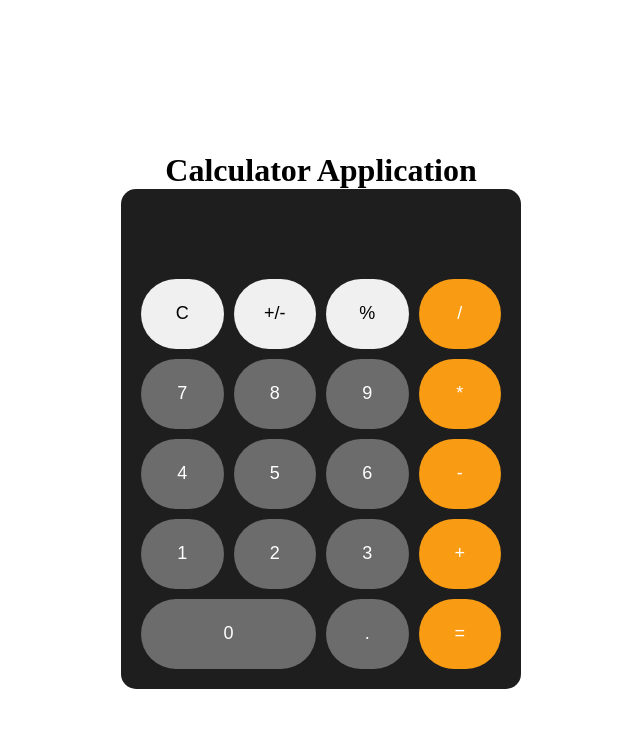
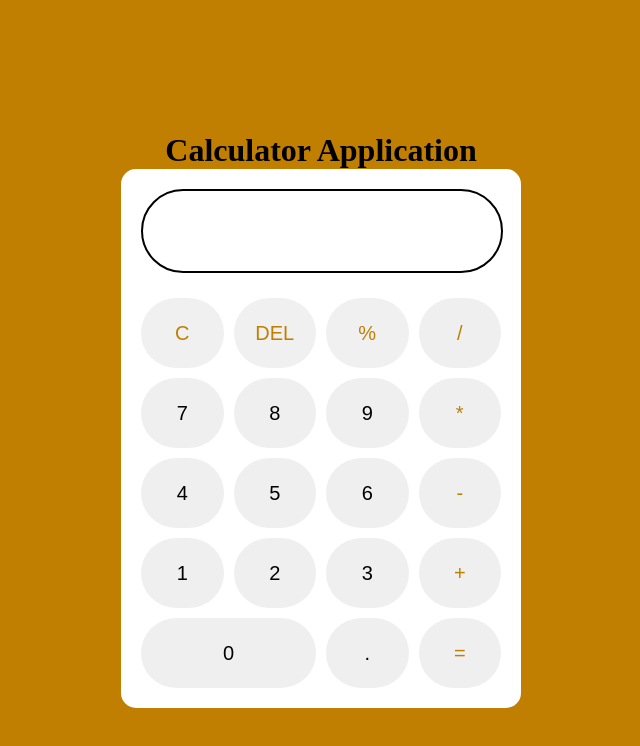
Before and after one commit to MasomRezaie/create-a-calculator, a React (Create React App) app: page / in a window 1280 px wide. Shown: the top 746 px of the page, without its empty margins (319-959 px from the left). Built offline with nearby package versions, Linux system fonts and the light colour scheme.

Commit message:
added calculator to the component folder

```diff
--- a/src/App.css
+++ b/src/App.css
@@ -1,18 +1,22 @@
+body {
+  background-color: #c07f00;
+}
+
 :root {
   --white: white;
   --light-gray: #f0f0f0;
-  --dark-gray: #6c6c6c;
-  --black: #1e1e1e;
-  --yellow: #f99c14;
+  --dark-gray: #f0f0f0;
+  --black: #ffffff;
+  --yellow: #f0f0f0;
 }
 
 .container {
+  height: 100vh;
+  padding: 20px;
   display: flex;
   flex-direction: column;
   justify-content: center;
   align-items: center;
-  height: 100vh;
-  padding: 20px;
 }
 
 #calculator {
@@ -36,12 +40,19 @@
 
 button {
   height: 70px;
-  font-size: 18px;
+  font-size: 20px;
   border: none;
   cursor: pointer;
   border-radius: 35px;
   width: 100%;
   transition: transform 0.1s ease-in-out;
+  color: #c07f00;
+}
+
+button:hover {
+  background-color: #010101;
+  color: #c07f00;
+
 }
 
 button:active {
@@ -56,7 +67,7 @@ button:active {
 #expression {
   font-size: 24px;
   height: 24px;
-  color: white;
+  color: rgb(22, 19, 19);
 }
 
 .light-gray {
@@ -64,13 +75,11 @@ button:active {
 }
 
 .dark-gray {
-  background-color: var(--dark-gray);
-  color: white;
+  color: #010101
 }
 
 .yellow {
-  background-color: var(--yellow);
-  color: white;
+  color: #c07f00
 }
 
 /* Media queries for responsiveness */
--- a/src/components/calculator.js
+++ b/src/components/calculator.js
@@ -103,7 +103,22 @@ function Calculator() {
 
   return (
     <div id="calculator">
-      <div id="display" style={{ textAlign: 'right' }}>
+      <div id="display"  style={{ textAlign: 'right', display: 'flex',
+        flexDirection: 'column',
+        alignItems: 'right',
+        padding: '0 70px 0 0',
+        marginBottom: '50px',
+        backgroundColor: ' fff' ,
+        color: 'black',
+        minHeight: '80px',
+        justifyContent: 'center',
+        borderRadius: '50px',
+        border: 'solid 2px',
+        marginBottom: '15px',
+        width: '80%',
+        height: '70px',
+        fontSize: '30px',}}>
+
         <div id="answer">{answer}</div>
         <div id="expression">{expression}</div>
       </div>
@@ -121,7 +136,7 @@ function Calculator() {
         className="light-gray"
         type="button"
       >
-        +/-
+        DEL
       </button>
       <button
         id="percentage"
```
Also changed, not shown: Capture.PNG (added), 1 other file (tests, documents, lock files or other folders).
